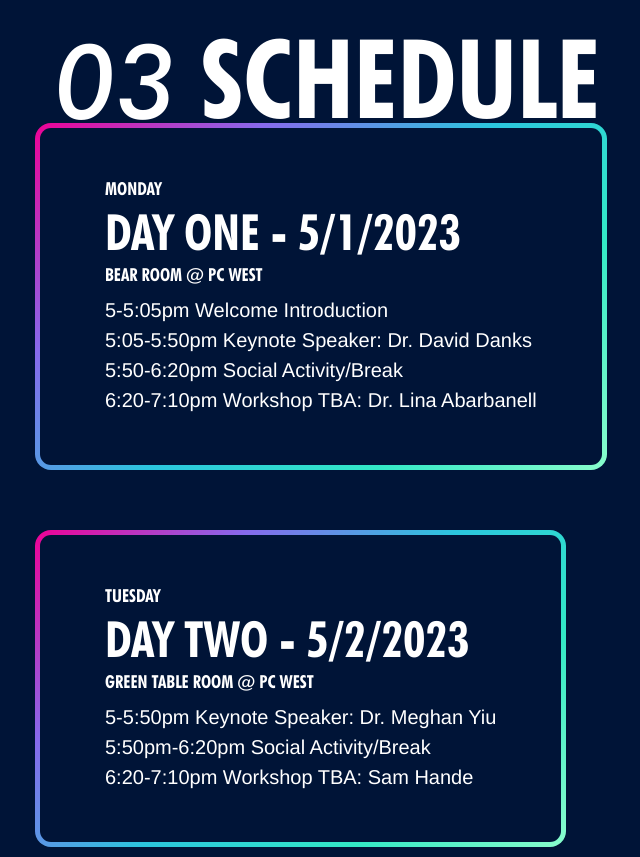
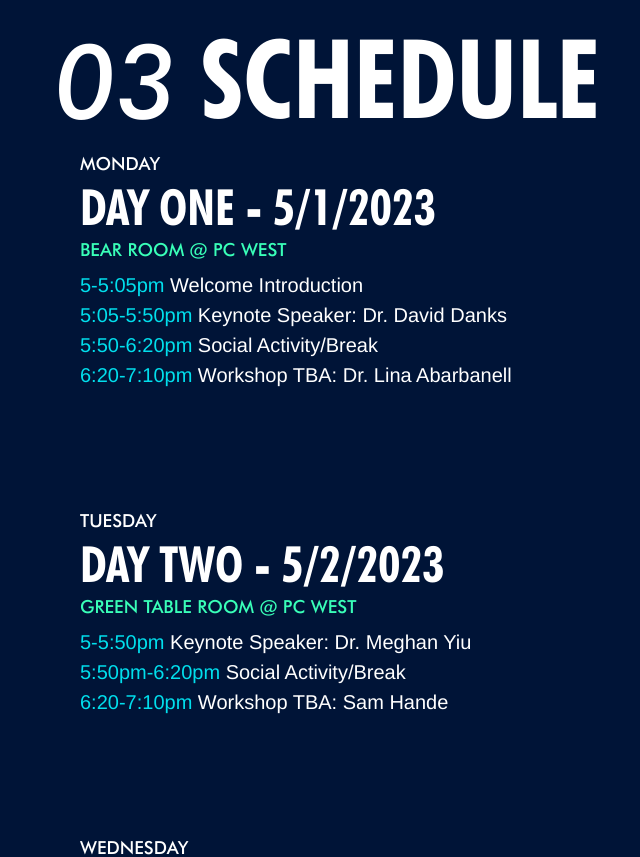
Before and after one commit to CSSA-UCSD/conference2023, a React (Create React App) app: page /#/ in a window 1280 px wide. Shown: the part 1360-2217 px from the top of the page, without its empty margins (50-690 px from the left). Built offline with nearby package versions, Linux system fonts and the light colour scheme.

Commit message:
Added colors, fonts for Home schedule part

```diff
--- a/src/components/components/home/DaySchedule.js
+++ b/src/components/components/home/DaySchedule.js
@@ -19,9 +19,9 @@ class DaySchedule extends React.Component {
                         <div className="day-info">
                             <h4>{weekday}</h4>
                             <h2>{this.props.item.name} - {this.props.item.date}</h2>
-                            <h4>{this.props.item.location}</h4>
+                            <h4><span className="loc">{this.props.item.location}</span></h4>
                             { this.props.item.events && this.props.item.events.map((event, key) => {
-                                return <p key={key}><span>{event.time}</span> {event.title}</p>
+                                return <p key={key}><span className="time">{event.time}</span> {event.title}</p>
                             })}
                         </div>
                     </div>
--- a/src/components/components/schedule/Day.js
+++ b/src/components/components/schedule/Day.js
@@ -56,7 +56,7 @@ function Day() {
                                 <h1>Day {day.id}</h1>
                             </div>
                             <h4>{getWeekday(day.date, "short")} {day.date} | {day.time}</h4>
-                            <span>📍{day.location}</span>
+                            <span>{day.location}</span>
                             {/* {Day1Component} */}
                             {day.events.map((item, key) => {
                                 return < Event key={key} item={item} />
--- a/src/style/pages/_home.scss
+++ b/src/style/pages/_home.scss
@@ -14,7 +14,6 @@ img {
     border-radius: 0.5rem;
 }
 
-
 /*
 .header-gradient {
     background: -webkit-linear-gradient(135deg, $primary-dark, $accent-1, $gradient-w-5);
@@ -26,6 +25,7 @@ img {
 /* Styling for Schedule Section */
 .schedule {
     .day-schedule-content {
+        /*
         position: relative;
         border: 0.25rem solid transparent;
         border-radius: 16px;
@@ -37,11 +37,12 @@ img {
             position: absolute;
             top: -0.25rem; bottom: -0.25rem;
             left: -0.25rem; right: -0.25rem;
-            background: linear-gradient(135deg, $gradient-c-1, $gradient-c-2, $gradient-c-3, $gradient-c-4, $gradient-c-5);
+            //background: linear-gradient(135deg, $gradient-c-1, $gradient-c-2, $gradient-c-3, $gradient-c-4, $gradient-c-5);
             content: '';
             z-index: -1;
             border-radius: 16px;
         }
+        */
 
         p {
             margin-bottom: 0 !important;
@@ -49,12 +50,16 @@ img {
     }
 
     .day-info {
-        span {
-            color: rgba($gradient-c-1, 0.7);
+        .time {
+            color: $accent-4;
         }
         h4 {
+            font-family: $small-header;
             font-size: 0.9rem;
             color: $primary-dark;
+        }
+        .loc {
+            color: $accent-3;
         }
 
     }
```
